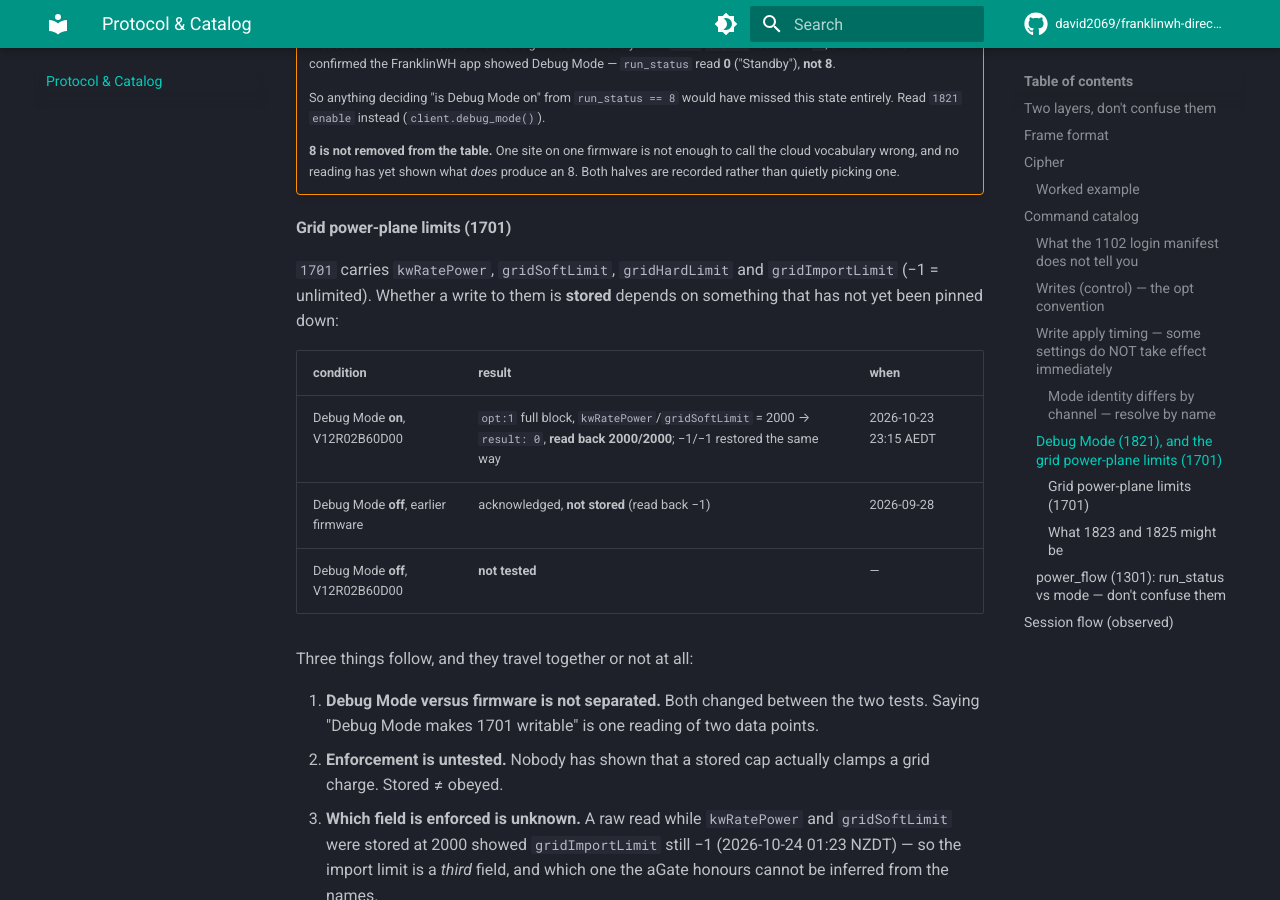
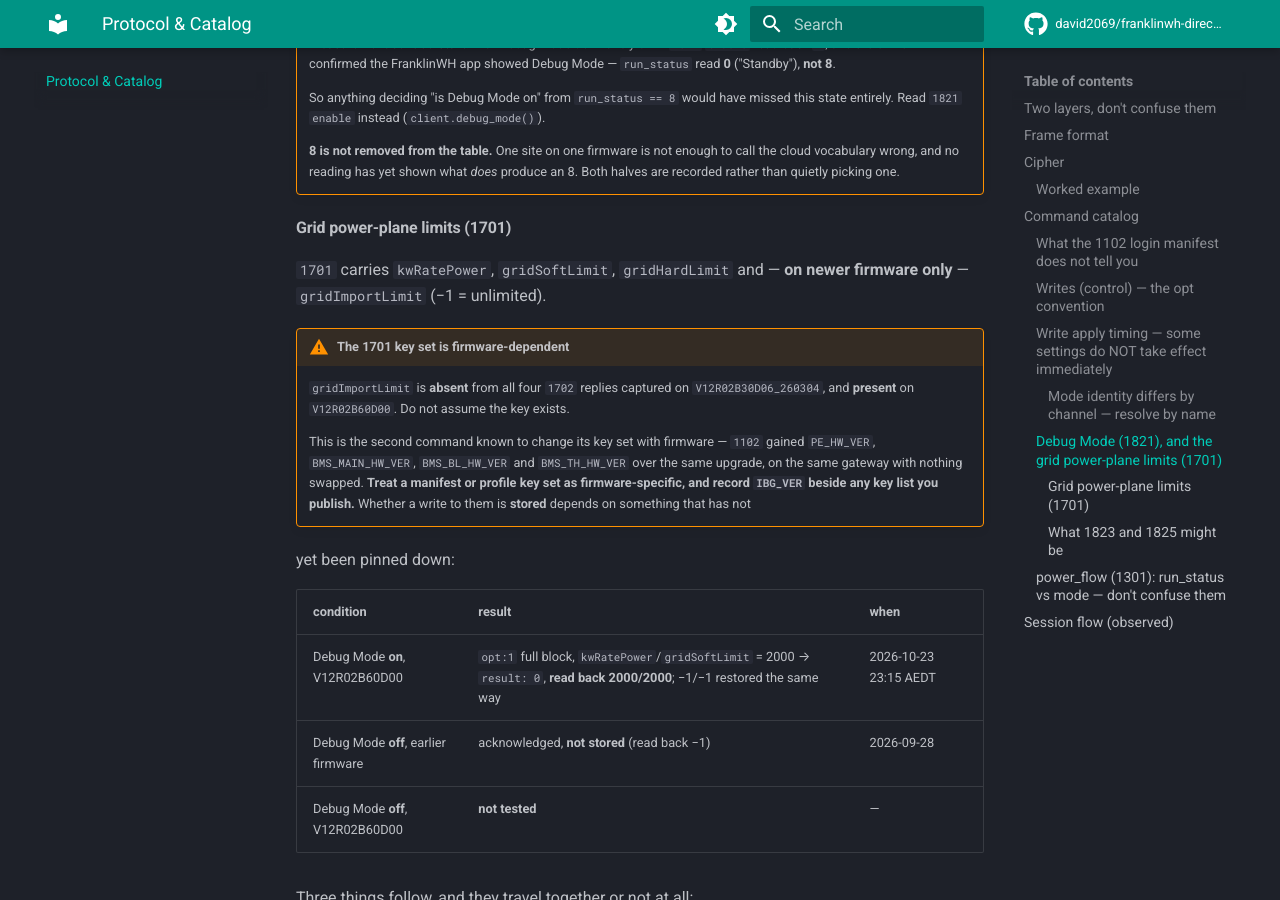
Before and after one commit to david2069/franklinwh-direct-connect-api, an MkDocs documentation site: the page built from docs/PROTOCOL.md, in a window 1280 px wide and 900 px high, scrolled down 7840 px. Built offline with MkDocs 1.6.1 and Material for MkDocs 9.7.7, drawn with Linux system fonts in a browser that asks for light colours; comment, search, counter and statistics services are not loaded.

Commit message:
fix: gridImportLimit is firmware-dependent, and so is the 1102 manifest (#38)
The catalogue listed gridImportLimit unconditionally among the 1701 limits. It is
ABSENT from all four 1702 replies in the reference capture (V12R02B30D06_260304)
and present on V12R02B60D00. A caller reading it directly would KeyError against
an older gateway.

Found while answering an emulator question about region-locked power ratings --
a question I had partly answered BEFORE the pcap decoder fix, when I could not
read the capture at all and was working from the catalogue alone. The catalogue
was wrong, so that earlier answer was too; corrected to them as well.

The generalisation is worth more than the instance, and is now in PROTOCOL.md:
this is the SECOND command known to change its key set with firmware. 1102 gained
PE_HW_VER, BMS_MAIN_HW_VER, BMS_BL_HW_VER and BMS_TH_HW_VER over the same
upgrade, on the same gateway with nothing swapped. So a manifest or profile key
set is firmware-specific, and any published key list should carry the IBG_VER it
was read at -- including the '27-key manifest' I published two days ago, which is
27 keys on one firmware.

Trimming this under the 1000-character catalogue limit dropped the 2026-10-23
date from the Debug Mode write note, which test_the_1701_finding_is_recorded_with
_its_conditions caught. Restored, and prose trimmed instead. The test was right to
fail: the date is the evidence.

Gates: G0 pass (303 passed, syntax clean). G1/G2 not required -- catalogue and
documentation text, no code path, no device contact.

Tests: 303 passed


Claude-Session: https://claude.ai/code/session_01WCWytg6NQWQ5fPnCZiSAf5

Co-authored-by: david2069 <david2069@users.noreply.github.com>
Co-authored-by: Claude Opus 5 (1M context) <noreply@anthropic.com>

```diff
--- a/docs/PROTOCOL.md
+++ b/docs/PROTOCOL.md
@@ -281,8 +281,18 @@ Add new rows to `franklinwh_direct_connect_api/catalog.py` as more codes are obs
 
 #### Grid power-plane limits (1701)
 
-`1701` carries `kwRatePower`, `gridSoftLimit`, `gridHardLimit` and `gridImportLimit`
-(−1 = unlimited). Whether a write to them is **stored** depends on something that has not
+`1701` carries `kwRatePower`, `gridSoftLimit`, `gridHardLimit` and — **on newer firmware
+only** — `gridImportLimit` (−1 = unlimited).
+
+!!! warning "The 1701 key set is firmware-dependent"
+    `gridImportLimit` is **absent** from all four `1702` replies captured on
+    `V12R02B30D06_260304`, and **present** on `V12R02B60D00`. Do not assume the key
+    exists.
+
+    This is the second command known to change its key set with firmware — `1102` gained
+    `PE_HW_VER`, `BMS_MAIN_HW_VER`, `BMS_BL_HW_VER` and `BMS_TH_HW_VER` over the same
+    upgrade, on the same gateway with nothing swapped. **Treat a manifest or profile key
+    set as firmware-specific, and record `IBG_VER` beside any key list you publish.** Whether a write to them is **stored** depends on something that has not
 yet been pinned down:
 
 | condition | result | when |
```
Also changed, not shown: CHANGELOG.md (+11 -0 lines), 1 other file.
